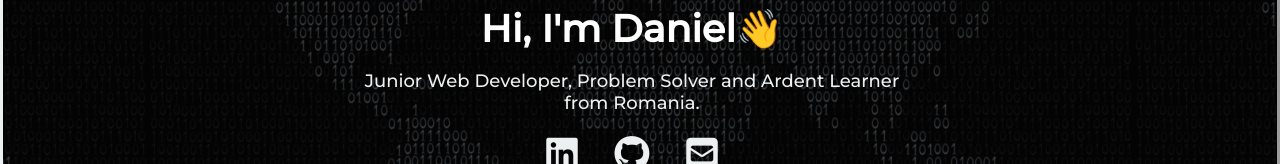
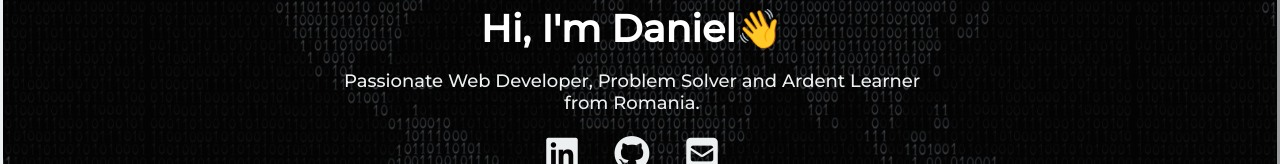
Before and after one commit to danieLLeonte/Portfolio-Website, a plain HTML site: page index.html in a window 1280 px wide. Shown: the part 272-436 px from the top of the page. Drawn offline with Linux system fonts and the light colour scheme.

Commit message:
Update about-me text

```diff
--- a/index.html
+++ b/index.html
@@ -26,7 +26,7 @@
         <div class="about-me-container">
           <div class="about-me-text-container">
             <h2>Hi, I'm Daniel👋</h2>
-            <p>Junior Web Developer, Problem Solver and Ardent Learner <br> from Romania.</p>
+            <p>Passionate Web Developer, Problem Solver and Ardent Learner <br> from Romania.</p>
 
             <div id="contact-icon-container-home">
               <a href="https://www.linkedin.com/in/daniel-leonte/" target="_blank"><i id="contact-linkedin-bt" class="fab fa-linkedin icon"></i></a>
```
Also changed, not shown: resources/screencast/overview.png.
